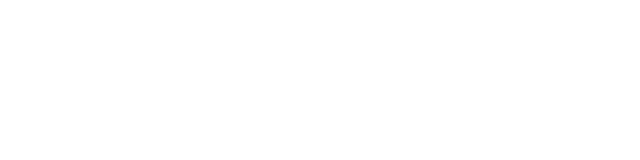
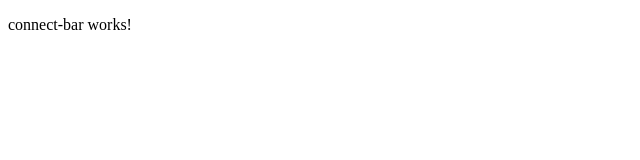
Before and after one commit to daMelody/budget-tracker, an Angular app in the folder ng-budget/: page / in a window 1280 px wide. Shown: the top 160 px of the page, without its empty margins (0-640 px from the left). Built offline with nearby package versions, Linux system fonts and the light colour scheme.

Commit message:
adding connect-bar component

```diff
--- a/ng-budget/src/app/app.component.html
+++ b/ng-budget/src/app/app.component.html
@@ -1,3 +1,3 @@
 <div>
-
+  <app-connect-bar></app-connect-bar>
 </div>
--- a/ng-budget/src/app/app.module.ts
+++ b/ng-budget/src/app/app.module.ts
@@ -2,10 +2,12 @@
 import { NgModule } from '@angular/core';
 
 import { AppComponent } from './app.component';
+import { ConnectBarComponent } from './connect-bar/connect-bar.component';
 
 @NgModule({
     declarations: [
-        AppComponent
+        AppComponent,
+        ConnectBarComponent
     ],
     imports: [
         BrowserModule
--- /dev/null
+++ b/ng-budget/src/app/connect-bar/connect-bar.component.html
@@ -0,0 +1 @@
+<p>connect-bar works!</p>
--- /dev/null
+++ b/ng-budget/src/app/connect-bar/connect-bar.component.ts
@@ -0,0 +1,15 @@
+import { Component, OnInit } from '@angular/core';
+
+@Component({
+  selector: 'app-connect-bar',
+  templateUrl: './connect-bar.component.html',
+  styleUrls: ['./connect-bar.component.css']
+})
+export class ConnectBarComponent implements OnInit {
+
+  constructor() { }
+
+  ngOnInit(): void {
+  }
+
+}
```
Also changed, not shown: ng-budget/src/app/connect-bar/connect-bar.component.css (added), 1 other file (tests, documents, lock files or other folders).
